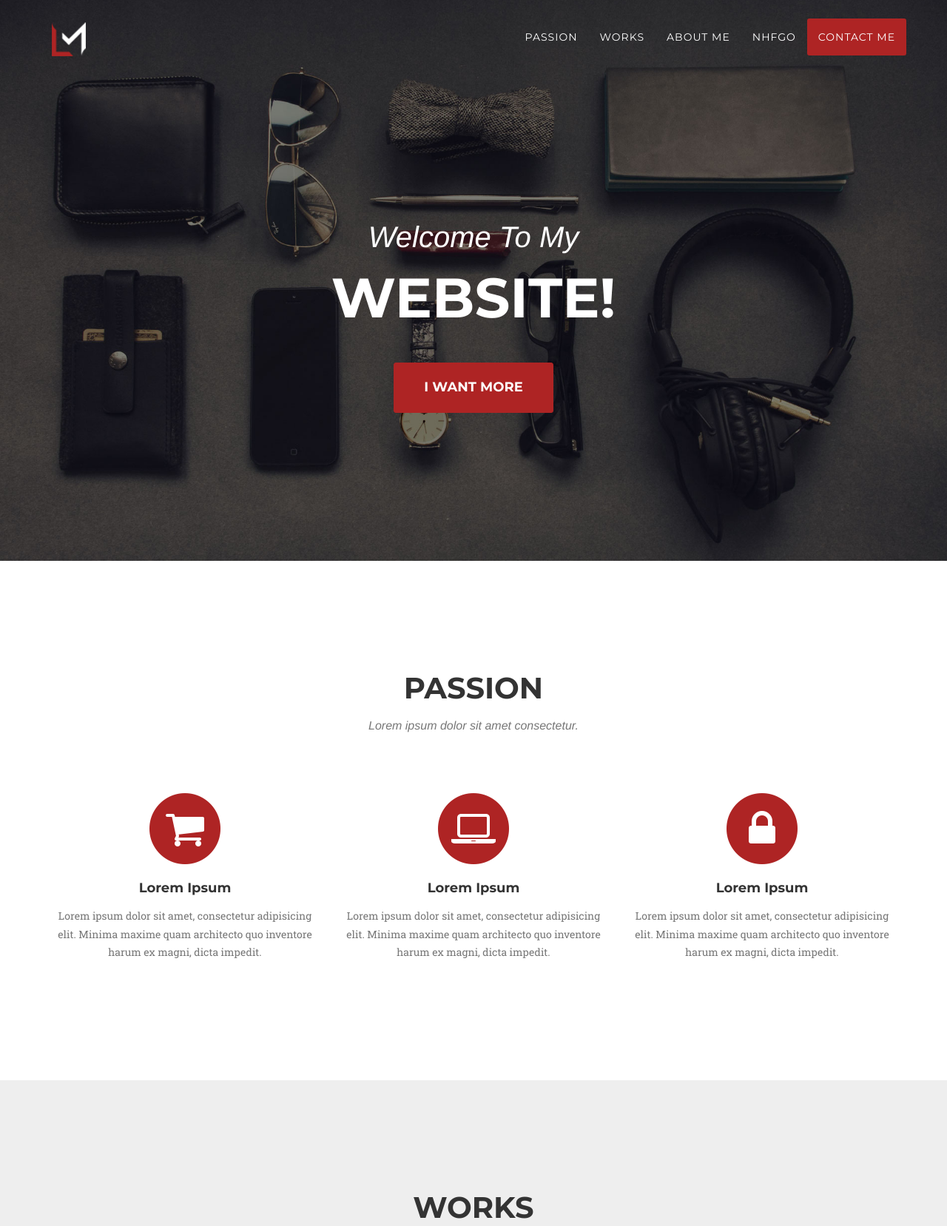
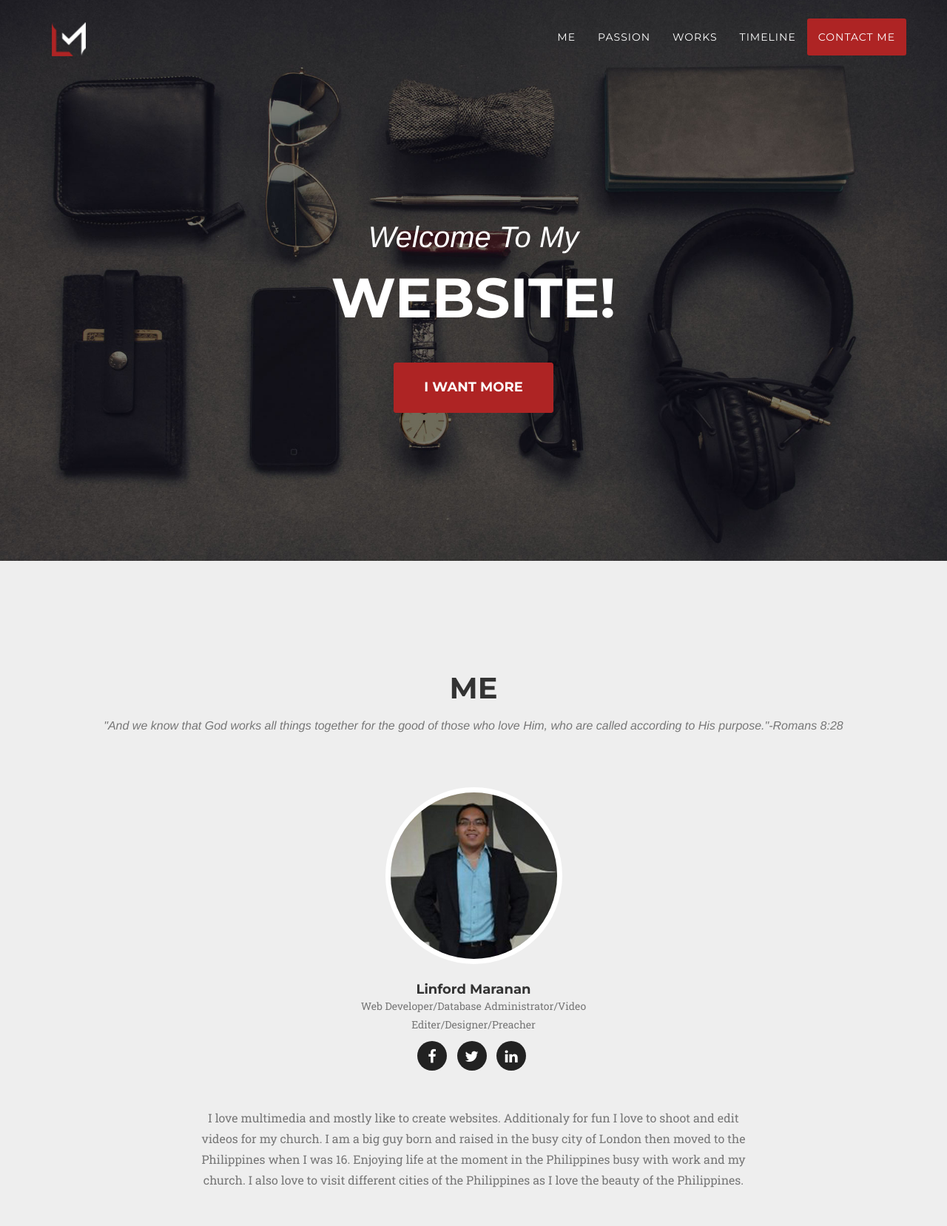
Before and after one commit to linfordmaranan/linfordmaranan.github.io, a plain HTML site: page index.html in a window 1280 px wide. Shown: the top 1657 px of the page at 74% size. Drawn offline with nearby package versions, Linux system fonts and the light colour scheme; a web font is replaced by a local one.

Commit message:
Add files via upload

```diff
--- a/index.html
+++ b/index.html
@@ -54,16 +54,16 @@
                         <a href="#page-top"></a>
                     </li>
                     <li>
-                        <a class="page-scroll" href="#services">Passion</a>
+						<a class="page-scroll" href="#me_Area">Me</a>
                     </li>
                     <li>
-                        <a class="page-scroll" href="#portfolio">Works</a>
+                        <a class="page-scroll" href="#passion">Passion</a>
                     </li>
                     <li>
-						<a class="page-scroll" href="#about">About me</a>
+						<a class="page-scroll" href="#portfolio">Works</a>
                     </li>
                     <li>
-                        <a class="page-scroll" href="#team">NHFGO</a>
+						<a class="page-scroll" href="#Timeline">Timeline</a>
                     </li>
                     <li>
                         <a class="page-scroll" href="#contact">Contact Me</a>
@@ -86,8 +86,74 @@
         </div>
     </header>
 
-    <!-- Services Section -->
-	<section id="services">
+	<!-- me_Area Section -->
+	<section id="me_Area" class="bg-light-gray">
+		<div class="container">
+			<div class="row">
+				<div class="col-lg-12 text-center">
+					<h2 class="section-heading fadeInDown wow">ME</h2>
+					<h3 class="section-subheading text-muted fadeInUp wow">"And we know that God works all things together for the good of those who love Him, who are called according to His purpose."-Romans 8:28</h3>
+				</div>
+			</div>
+			<div class="row">
+				<div class="col-sm-4">
+					<!--
+<div class="team-member">
+<img src="img/team/1.jpg" class="img-responsive img-circle" alt="">
+<h4>Kay Garland</h4>
+<p class="text-muted">Lead Designer</p>
+<ul class="list-inline social-buttons">
+<li><a href="#"><i class="fa fa-twitter"></i></a>
+</li>
+<li><a href="#"><i class="fa fa-facebook"></i></a>
+</li>
+<li><a href="#"><i class="fa fa-linkedin"></i></a>
+</li>
+</ul>
+</div>
+-->
+				</div>
+				<div class="col-sm-4">
+					<div class="team-member">
+						<img src="img/team/2.jpg" class="img-responsive img-circle" alt="">
+						<h4 class="fadeInDown wow">Linford Maranan</h4>
+						<p class="text-muted fadeInUp wow">Web Developer/Database Administrator/Video Editer/Designer/Preacher</p>
+						<ul class="list-inline social-buttons">
+							<li class="fadeInUp wow" data-wow-delay="0.2s"><a href="facebook.com/linford.maranan"><i class="fa fa-facebook"></i></a></li>
+							<li class="fadeInUp wow" data-wow-delay="0.4s"><a href="twitter.com/linford.maranan"><i class="fa fa-twitter"></i></a></li>
+							<li class="fadeInUp wow" data-wow-delay="0.6s"><a href="https://ph.linkedin.com/in/linford-maranan-557372b3"><i class="fa fa-linkedin"></i></a>
+							</li>
+						</ul>
+					</div>
+				</div>
+				<div class="col-sm-4">
+					<!--
+<div class="team-member">
+<img src="img/team/3.jpg" class="img-responsive img-circle" alt="">
+<h4>Diana Pertersen</h4>
+<p class="text-muted">Lead Developer</p>
+<ul class="list-inline social-buttons">
+<li><a href="#"><i class="fa fa-twitter"></i></a>
+</li>
+<li><a href="#"><i class="fa fa-facebook"></i></a>
+</li>
+<li><a href="#"><i class="fa fa-linkedin"></i></a>
+</li>
+</ul>
+</div>
+-->
+				</div>
+			</div>
+			<div class="row">
+				<div class="col-lg-8 col-lg-offset-2 text-center">
+					<p class="large text-muted fadeInDown wow">I love multimedia and mostly like to create websites. Additionaly for fun I love to shoot and edit videos for my church. I am a big guy born and raised in the busy city of London then moved to the Philippines when I was 16. Enjoying life at the moment in the Philippines busy with work and my church. I also love to visit different cities of the Philippines as I love the beauty of the Philippines.</p>
+				</div>
+			</div>
+		</div>
+	</section>
+
+	<!-- Team Section -->
+	<section id="passion">
 		<div class="container">
             <div class="row">
                 <div class="col-lg-12 text-center">
@@ -223,11 +289,11 @@
     </section>
 
     <!-- About Section -->
-    <section id="about">
+	<section id="Timeline">
         <div class="container">
             <div class="row">
                 <div class="col-lg-12 text-center">
-					<h2 class="section-heading fadeInUp wow">About Me</h2>
+					<h2 class="section-heading fadeInUp wow">Timeline</h2>
 					<h3 class="section-subheading text-muted fadeInDown wow">Lorem ipsum dolor sit amet consectetur.</h3>
                 </div>
             </div>
@@ -303,71 +369,7 @@
         </div>
     </section>
 
-    <!-- Team Section -->
-    <section id="team" class="bg-light-gray">
-        <div class="container">
-            <div class="row">
-                <div class="col-lg-12 text-center">
-					<h2 class="section-heading fadeInDown wow">Passion</h2>
-					<h3 class="section-subheading text-muted fadeInUp wow">Lorem ipsum dolor sit amet consectetur.</h3>
-                </div>
-            </div>
-            <div class="row">
-                <div class="col-sm-4">
-<!--
-                    <div class="team-member">
-                        <img src="img/team/1.jpg" class="img-responsive img-circle" alt="">
-                        <h4>Kay Garland</h4>
-                        <p class="text-muted">Lead Designer</p>
-                        <ul class="list-inline social-buttons">
-                            <li><a href="#"><i class="fa fa-twitter"></i></a>
-                            </li>
-                            <li><a href="#"><i class="fa fa-facebook"></i></a>
-                            </li>
-                            <li><a href="#"><i class="fa fa-linkedin"></i></a>
-                            </li>
-                        </ul>
-                    </div>
--->
-                </div>
-                <div class="col-sm-4">
-                    <div class="team-member">
-                        <img src="img/team/2.jpg" class="img-responsive img-circle" alt="">
-						<h4 class="fadeInDown wow">Linford Maranan</h4>
-						<p class="text-muted fadeInUp wow">Web Developer/Database Administrator</p>
-                        <ul class="list-inline social-buttons">
-							<li class="fadeInUp wow" data-wow-delay="0.2s"><a href="facebook.com/linford.maranan"><i class="fa fa-facebook"></i></a></li>
-							<li class="fadeInUp wow" data-wow-delay="0.4s"><a href="twitter.com/linford.maranan"><i class="fa fa-twitter"></i></a></li>
-							<li class="fadeInUp wow" data-wow-delay="0.6s"><a href="https://ph.linkedin.com/in/linford-maranan-557372b3"><i class="fa fa-linkedin"></i></a>
-                            </li>
-                        </ul>
-                    </div>
-                </div>
-                <div class="col-sm-4">
-<!--
-                    <div class="team-member">
-                        <img src="img/team/3.jpg" class="img-responsive img-circle" alt="">
-                        <h4>Diana Pertersen</h4>
-                        <p class="text-muted">Lead Developer</p>
-                        <ul class="list-inline social-buttons">
-                            <li><a href="#"><i class="fa fa-twitter"></i></a>
-                            </li>
-                            <li><a href="#"><i class="fa fa-facebook"></i></a>
-                            </li>
-                            <li><a href="#"><i class="fa fa-linkedin"></i></a>
-                            </li>
-                        </ul>
-                    </div>
--->
-                </div>
-            </div>
-            <div class="row">
-                <div class="col-lg-8 col-lg-offset-2 text-center">
-					<p class="large text-muted fadeInDown wow">Lorem ipsum dolor sit amet, consectetur adipisicing elit. Aut eaque, laboriosam veritatis, quos non quis ad perspiciatis, totam corporis ea, alias ut unde.</p>
-                </div>
-            </div>
-        </div>
-    </section>
+
 
     <!-- Clients Aside -->
     <aside class="clients">
@@ -652,6 +654,7 @@
 
     <!-- jQuery -->
     <script src="vendor/jquery/jquery.min.js"></script>
+    <script src="/js/jquery-1.11.3.js"></script>
     <script src="js/wow.js"></script>
 	<script>
 		new WOW().init();
```
